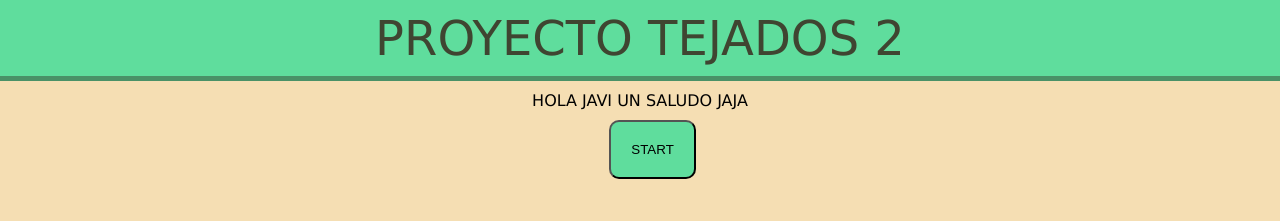
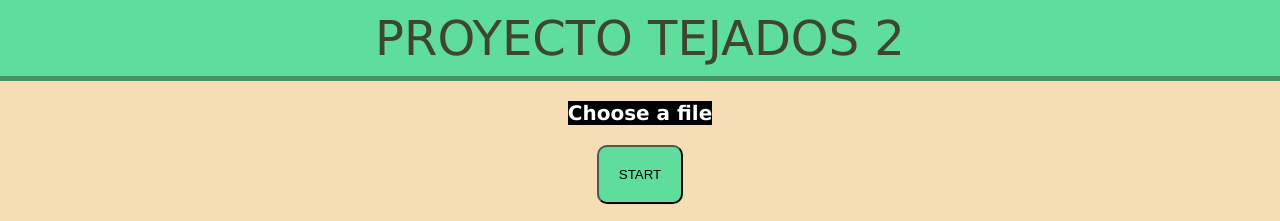
Before and after one commit to Atuneros/tfg_server, a website: page public/index.html in a window 1280 px wide. Drawn offline with Linux system fonts and the light colour scheme.

Commit message:
css changes

```diff
--- a/public/index.html
+++ b/public/index.html
@@ -16,11 +16,12 @@
   </header>
 
   <div id="content">
-    HOLA JAVI UN SALUDO JAJA
     <div>
       <div class="row2">
         <input type="file" id="fileLoad" accept="image/*" onchange="loadFile(event)">
+        <label for="fileLoad">Choose a file</label>
       </div>
+      <br>
       <div class="row2">
         <button id="start">START</button>
       </div>
```
